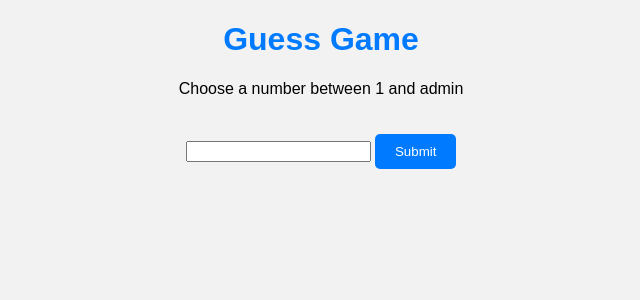
After one commit to shmulik-kummer/WorldOfGames, a Flask app: template templates/guessGame.html in a window 1280 px wide. The commit adds this page. Shown: the top 300 px of the page, without its empty margins (319-959 px from the left). Run offline with Flask 2, Linux system fonts and the light colour scheme; the template is opened without the code that fills it: most values are stand-ins (such as "Sample title", 1, 10 or a date in 2020).

Commit message:
Add HTML and CSS file for the guess game

```diff
--- a/app.py
+++ b/app.py
@@ -1,5 +1,7 @@
 import ast
 from flask import Flask, render_template, request
+
+import GuessGame
 import MemoryGame
 
 app = Flask(__name__)
@@ -21,6 +23,12 @@ def play():
         random_numbers = MemoryGame.generate_sequence(level)
         return render_template('memoryGame.html', level=level, numbers=random_numbers)
 
+    # Guess game
+    elif choice == 2:
+        # generate a random number between 1 - difficulty level
+        secret_number = GuessGame.generate_number(level)
+        return render_template('guessGame.html', level=level, number=secret_number)
+
 
 @app.route('/guess', methods=['POST'])
 def process_guess():
@@ -34,5 +42,19 @@ def process_guess():
         return render_template("memoryLose.html")
 
 
+@app.route('/secret_guess', methods=['POST'])
+def process_secret_guess():
+    guess = request.form.get("guess")
+    secret_number = request.form.get('number')
+    print(f"guess = {guess}")
+    print(f"Secret number = {secret_number}")
+
+    #     Compare the guess wth the secret number
+    if GuessGame.compare_results(guess, secret_number):
+        return "You guess correct"
+    else:
+        return f"you are wrong. the secret number is: {secret_number}"
+
+
 if __name__ == '__main__':
     app.run(debug=True)
--- /dev/null
+++ b/static/css/guessGame.css
@@ -0,0 +1,20 @@
+body {
+    background-color: #f2f2f2;
+    font-family: Arial, sans-serif;
+    text-align: center
+}
+
+h1 {
+    text-align: center;
+    color: #007bff;
+}
+
+input[type="submit"] {
+    margin-top: 20px;
+    padding: 10px 20px;
+    border-radius: 5px;
+    border: none;
+    background-color: #007bff;
+    color: #fff;
+    cursor: pointer;
+}
--- a/templates/chooseGame.html
+++ b/templates/chooseGame.html
@@ -11,6 +11,7 @@
         <label for="game">Select a game:</label>
         <select name="game" id="game">
             <option value="1">Memory Game</option>
+            <option value="2">Guess Game</option>
         </select>
         <br>
         <label for="level">Select a difficulty level (1-5):</label>
--- /dev/null
+++ b/templates/guessGame.html
@@ -0,0 +1,20 @@
+<!DOCTYPE html>
+<html lang="en">
+<head>
+    <meta charset="UTF-8">
+    <title>Guess Game</title>
+    <link rel="stylesheet" href="{{ url_for('static', filename='css/guessGame.css') }}">
+</head>
+<body>
+  <h1>Guess Game</h1>
+  <p>Choose a number between 1 and {{level}}</p>
+
+  <!--Ask the user to guess a number and submit-->
+  <form action="/secret_guess" method="POST">
+    <input type="number"  name="guess">
+    <input type="hidden" name="number" value="{{ number }}">
+    <input type="submit">
+</form>
+
+</body>
+</html>
```
Also changed, not shown: GuessGame.py (added, +19 -0 lines).
